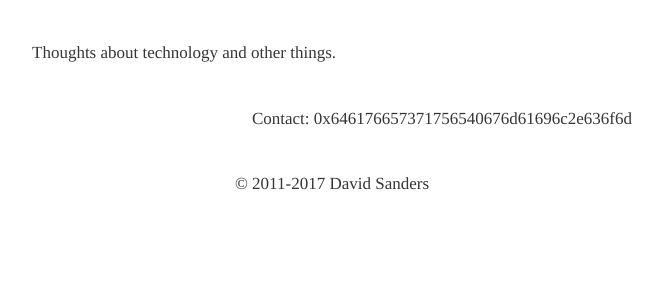
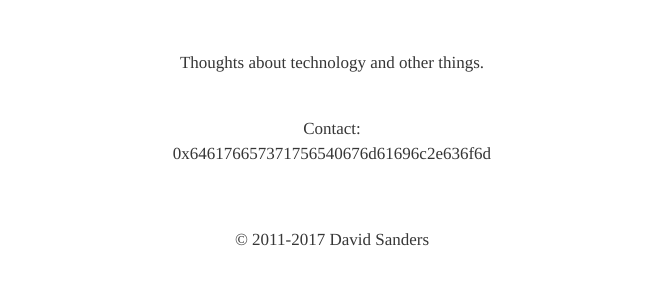
Before and after one commit to davesque/thought.place, a Django app: page / in a window 1280 px wide. Shown: the part 100-400 px from the top of the page, without its empty margins (308-971 px from the left). Run offline with Django 3.2, Linux system fonts and the light colour scheme; style sheets or scripts are compiled from the project's sources; parts of the project's set-up code (start-up, migrations or seed data) failed here and were passed over; some libraries are stand-ins or nearby versions; some web fonts are replaced.

Commit message:
Cleanup and tweaks

```diff
--- a/templates/about.html
+++ b/templates/about.html
@@ -3,23 +3,14 @@
 {% block container-class %}uk-container-xsmall{% endblock %}
 
 {% block article-content %}
-<div class="uk-visible@s">
+<div class="uk-text-center uk-margin-small-top">
   <p class="uk-margin-remove-bottom">
   Thoughts about technology and other things.
   </p>
 
-  <p class="uk-text-right uk-margin-medium-top uk-margin-remove-bottom">
-  Contact: 0x646176657371756540676d61696c2e636f6d
-  </p>
-</div>
-
-<div class="uk-hidden@s uk-text-center">
-  <p class="uk-margin-remove-bottom">
-  Thoughts about technology and other things.
-  </p>
-
-  <p class="uk-margin-medium-top uk-margin-remove-bottom">
-  Contact:<br/>0x646176657371756540676d61696c2e636f6d
+  <p class="uk-margin-medium-top">
+  Contact:<br/>
+  0x646176657371756540676d61696c2e636f6d
   </p>
 </div>
 {% endblock %}
--- a/templates/base.html
+++ b/templates/base.html
@@ -47,18 +47,6 @@
 
             <a href="#offcanvas-nav-primary" class="uk-navbar-toggle uk-hidden@s" type="button" uk-navbar-toggle-icon uk-toggle></a>
           </ul>
-
-          <div id="mobile-nav" uk-modal="center: true">
-            <div class="uk-modal-dialog uk-modal-body">
-              <button class="uk-modal-close-default" type="button" uk-close></button>
-
-              <ul class="uk-nav uk-nav-primary uk-nav-center">
-                <li class="{% if request.path == '/' %}uk-active{% endif %}"><a href="{{ about_url }}">About</a></li>
-                <li class="{% if post_list_url in request.path %}uk-active{% endif %}"><a href="{{ post_list_url }}">Articles</a></li>
-                <li class="{% if projects_url in request.path %}uk-active{% endif %}"><a href="{{ projects_url }}">Projects</a></li>
-              </ul>
-            </div>
-          </div>
         </div>
       </nav>
     </div>
--- a/templates/posts/index.html
+++ b/templates/posts/index.html
@@ -8,7 +8,7 @@
     <h3 class="uk-margin-small-top">{{ obj.published|date:'Y.n.j' }}</h3>
   </hgroup>
 
-  <p class="{% if forloop.last %}uk-margin-remove-bottom{% endif %}">{{ obj.body|truncatewords_html:30|striptags }}</p>
+  <p>{{ obj.body|truncatewords_html:30|striptags }}</p>
 </section>
 {% endfor %}
 {% endblock %}
```
